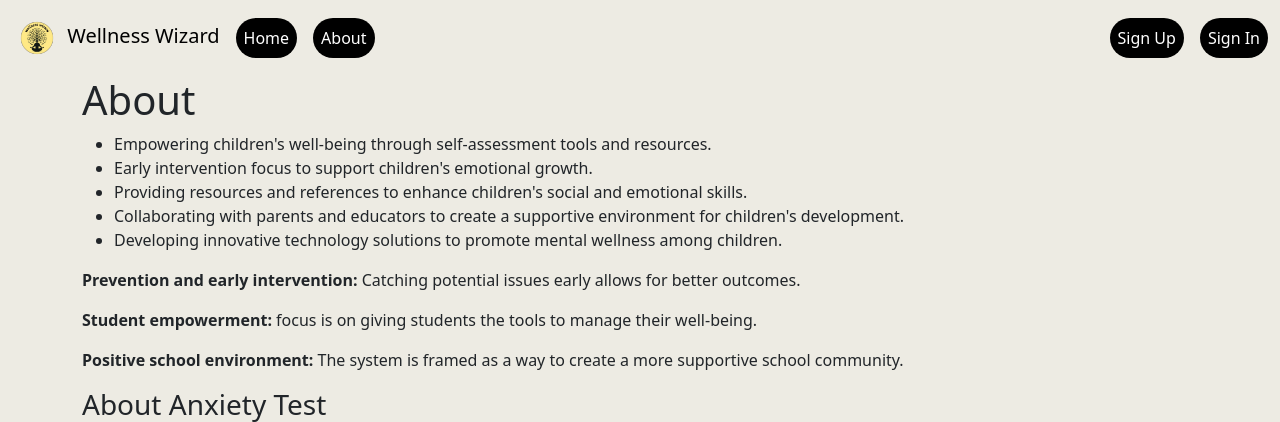
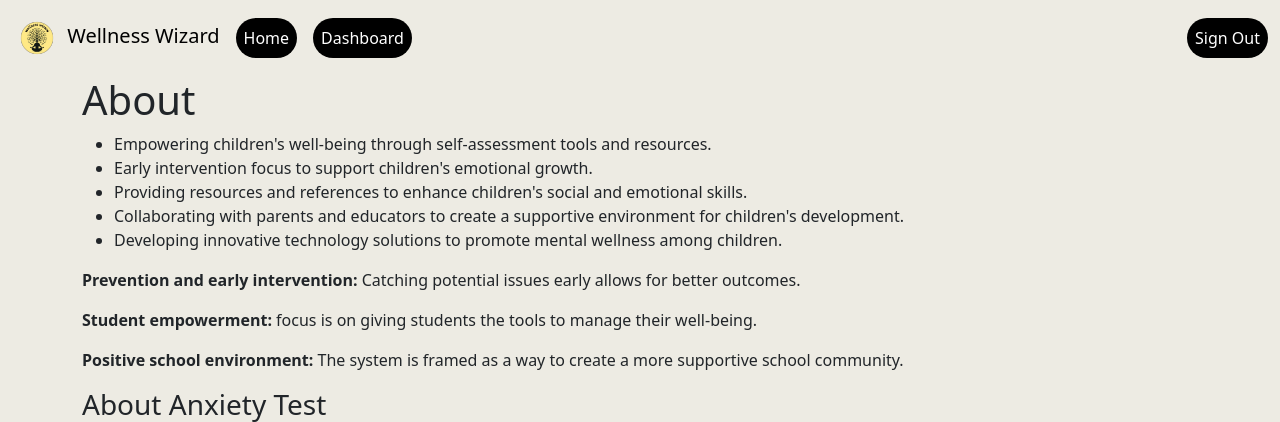
Before and after one commit to EdwinRodger/Wellness-Wizard, a Flask app: page /aboutus in a window 1280 px wide. Shown: the top 422 px of the page. Run offline with Flask 3, Linux system fonts and the light colour scheme; the visitor is signed in with stand-in values (Sample User, id 1).

Commit message:
added sign out for users and buttons for authenticated users

```diff
--- a/src/app.py
+++ b/src/app.py
@@ -66,6 +66,12 @@ def signin():
     flask.flash('Wrong username or password!', 'danger')
     return flask.redirect(flask.url_for('signin'))
 
+@app.route('/sign_out')
+def sign_out():
+    flask_login.logout_user()
+    flask.flash('You have been logged out!', 'success')
+    return flask.redirect(flask.url_for('home'))
+
 
 @app.route('/dashboard')
 @flask_login.login_required
--- a/src/templates/layout.html
+++ b/src/templates/layout.html
@@ -32,16 +32,26 @@
               <a class="nav-link active text-white btn bg-black rounded-5 me-3" href="{{ url_for('home') }}">Home</a>
             </li>
             <li class="nav-item">
-              <a class="nav-link active text-white btn bg-black rounded-5" href="{{ url_for('aboutus') }}">About</a>
-            </li>
+            {% if current_user.is_authenticated %}
+            <a class="nav-link active text-white btn bg-black rounded-5" href="{{ url_for('dashboard') }}">Dashboard</a>
+            {% else %}
+            <a class="nav-link active text-white btn bg-black rounded-5" href="{{ url_for('aboutus') }}">About</a>
+            {% endif %}
+          </li>
           </ul>
           <ul class="navbar-nav">
+            {% if current_user.is_authenticated %}
+            <li>
+              <a class="nav-link active btn bg-black text-white rounded-5" href="{{ url_for('sign_out') }}">Sign Out</a>
+            </li>
+            {% else %}
             <li>
               <a class="nav-link active btn bg-black text-white rounded-5 me-3" href="{{ url_for('signup') }}">Sign Up</a>
             </li>
             <li>
               <a class="nav-link active btn bg-black text-white rounded-5" href="{{ url_for('signin') }}">Sign In</a>
             </li>
+            {% endif %}
           </ul>
         </div>
       </div>
```
